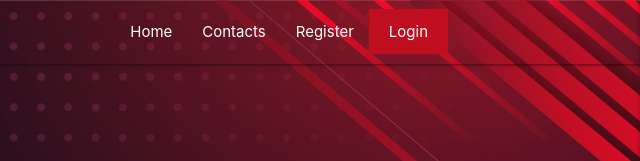
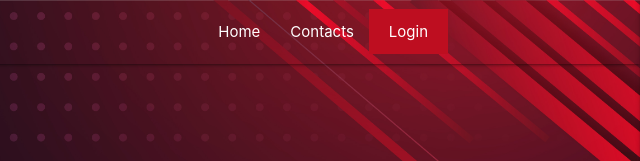
Before and after one commit to Luhansks/portfolio, a plain HTML site: page NVAD.html in a window 1280 px wide. Shown: the top 161 px of the page, 640-1280 px from the left. Drawn offline with nearby package versions, Linux system fonts and the light colour scheme.

Commit message:
Update NVAD.html

```diff
--- a/NVAD.html
+++ b/NVAD.html
@@ -23,8 +23,6 @@
             <li><a href="Index.html">Home</a>
             </li>
             <li><a href="contacts.html">Contacts</a>
-            </li>
-            <li><a href="register.html">Register</a>
             </li>
             <button onclick="document.getElementById('id01').style.display='block'" style="width:auto;">Login</button>
 
```
